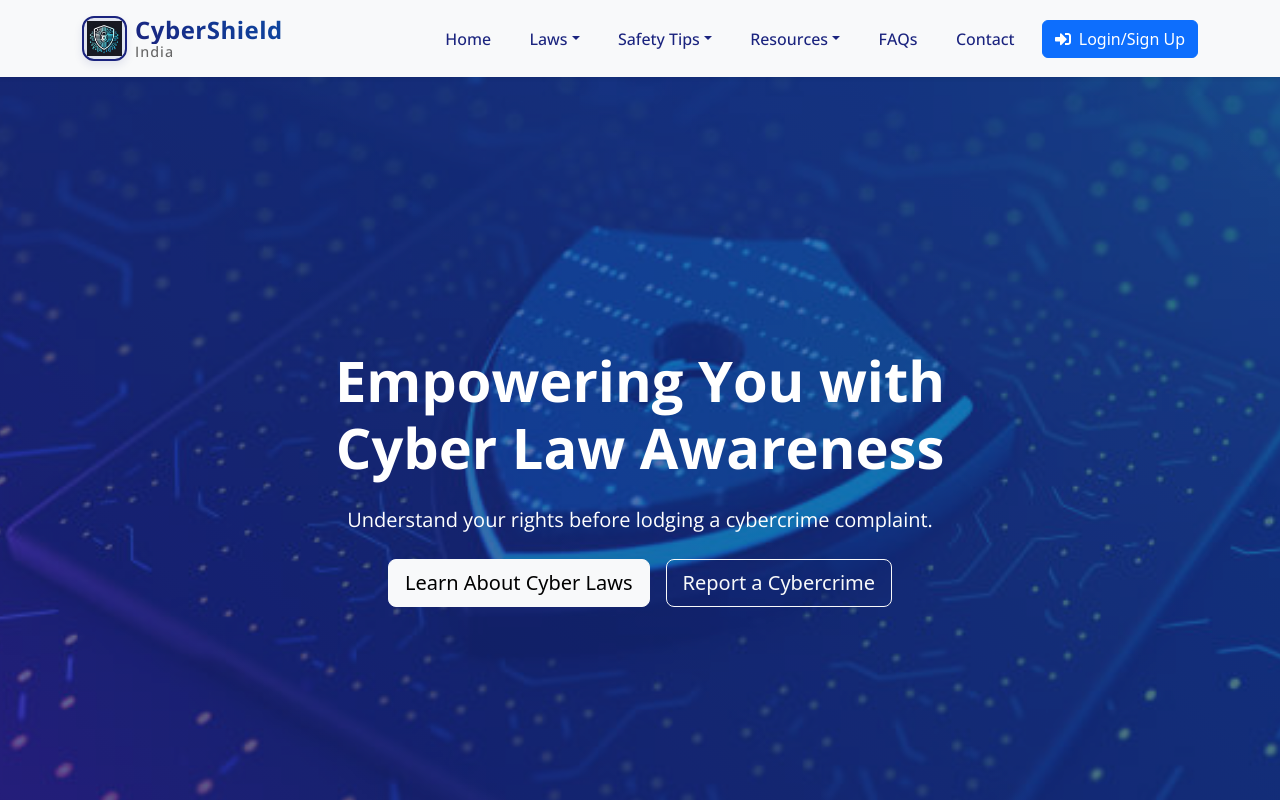
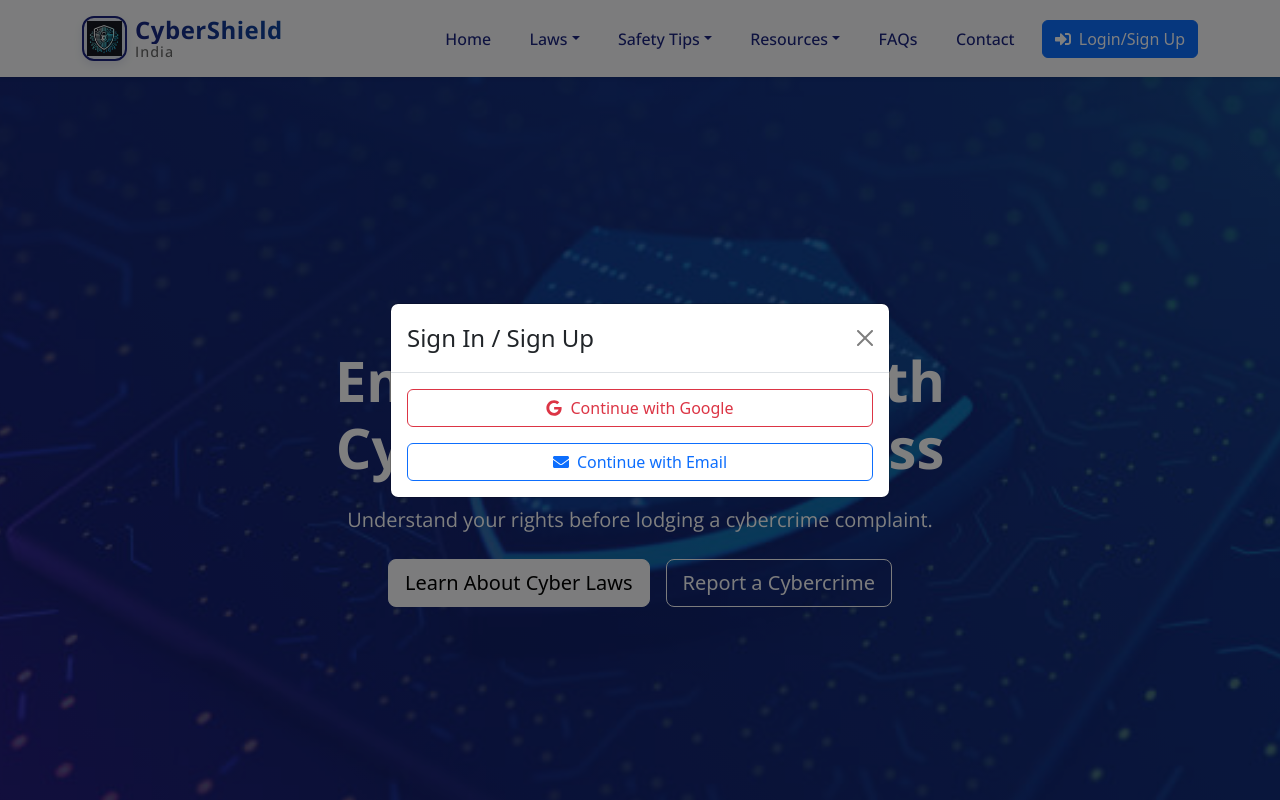
Before and after one commit to shashank-1743/Cybersheild, a React (Create React App) app in the folder frontend/: page / in a window 1280 px wide. Both pictures are taken after a click on the button "Login/Sign Up". Shown: the top 800 px of the page. Built offline with nearby package versions, Linux system fonts and the light colour scheme; no server answers; the HTML template or start-up script is replaced by a standard one.

Commit message:
Fix: Prevent browser autofill in auth form

```diff
--- /dev/null
+++ b/frontend/src/components/AuthModal.jsx
@@ -0,0 +1,162 @@
+import React, { useState } from 'react';
+import { Modal, Button, Form, Alert } from 'react-bootstrap';
+import { FaGoogle, FaEnvelope } from 'react-icons/fa';
+import { auth } from '../firebase';
+import {
+  signInWithPopup,
+  GoogleAuthProvider,
+  createUserWithEmailAndPassword,
+  signInWithEmailAndPassword
+} from 'firebase/auth';
+import { trackButtonClick } from '../utils/analytics';
+
+function AuthModal({ show, onHide }) {
+  const [mode, setMode] = useState('options'); // options, email-signin, email-signup
+  const [email, setEmail] = useState('');
+  const [password, setPassword] = useState('');
+  const [error, setError] = useState('');
+  const [loading, setLoading] = useState(false);
+
+  const handleGoogleSignIn = async () => {
+    try {
+      setLoading(true);
+      setError('');
+      trackButtonClick('login_signup', { method: 'google' });
+      const provider = new GoogleAuthProvider();
+      await signInWithPopup(auth, provider);
+      onHide();
+    } catch (error) {
+      setError('Failed to sign in with Google. Please try again.');
+      console.error('Error signing in with Google:', error);
+    } finally {
+      setLoading(false);
+    }
+  };
+
+  const handleEmailAuth = async (e) => {
+    e.preventDefault();
+    setError('');
+    setLoading(true);
+
+    try {
+      if (mode === 'email-signup') {
+        trackButtonClick('signup', { method: 'email' });
+        await createUserWithEmailAndPassword(auth, email, password);
+      } else {
+        trackButtonClick('login', { method: 'email' });
+        await signInWithEmailAndPassword(auth, email, password);
+      }
+      onHide();
+    } catch (error) {
+      console.error('Auth error:', error);
+      setError(
+        error.code === 'auth/weak-password' ? 'Password should be at least 6 characters' :
+        error.code === 'auth/email-already-in-use' ? 'Email already in use' :
+        error.code === 'auth/invalid-email' ? 'Invalid email address' :
+        error.code === 'auth/user-not-found' ? 'No account found with this email' :
+        error.code === 'auth/wrong-password' ? 'Incorrect password' :
+        'Authentication failed. Please try again.'
+      );
+    } finally {
+      setLoading(false);
+    }
+  };
+
+  const renderOptions = () => (
+    <>
+      <Modal.Header closeButton>
+        <Modal.Title>Sign In / Sign Up</Modal.Title>
+      </Modal.Header>
+      <Modal.Body className="d-grid gap-3">
+        <Button
+          variant="outline-danger"
+          onClick={handleGoogleSignIn}
+          disabled={loading}
+          className="d-flex align-items-center justify-content-center"
+        >
+          <FaGoogle className="me-2" />
+          Continue with Google
+        </Button>
+        <Button
+          variant="outline-primary"
+          onClick={() => setMode('email-signin')}
+          disabled={loading}
+          className="d-flex align-items-center justify-content-center"
+        >
+          <FaEnvelope className="me-2" />
+          Continue with Email
+        </Button>
+      </Modal.Body>
+    </>
+  );
+
+  const renderEmailForm = () => (
+    <>
+      <Modal.Header closeButton>
+        <Modal.Title>
+          {mode === 'email-signin' ? 'Sign In with Email' : 'Create Account'}
+        </Modal.Title>
+      </Modal.Header>
+      <Modal.Body>
+        {error && <Alert variant="danger">{error}</Alert>}
+        <Form onSubmit={handleEmailAuth} autoComplete="off">
+          <Form.Group className="mb-3">
+            <Form.Label>Email address</Form.Label>
+            <Form.Control
+              type="email"
+              placeholder="Enter email"
+              value={email}
+              onChange={(e) => setEmail(e.target.value)}
+              required
+              autoComplete="new-email"
+              name="email"
+            />
+          </Form.Group>
+
+          <Form.Group className="mb-3">
+            <Form.Label>Password</Form.Label>
+            <Form.Control
+              type="password"
+              placeholder="Password"
+              value={password}
+              onChange={(e) => setPassword(e.target.value)}
+              required
+              autoComplete="new-password"
+              name="password"
+            />
+          </Form.Group>
+
+          <div className="d-grid gap-2">
+            <Button variant="primary" type="submit" disabled={loading}>
+              {mode === 'email-signin' ? 'Sign In' : 'Sign Up'}
+            </Button>
+            <Button
+              variant="link"
+              onClick={() => setMode(mode === 'email-signin' ? 'email-signup' : 'email-signin')}
+              disabled={loading}
+            >
+              {mode === 'email-signin'
+                ? "Don't have an account? Sign Up"
+                : "Already have an account? Sign In"}
+            </Button>
+            <Button
+              variant="link"
+              onClick={() => setMode('options')}
+              disabled={loading}
+            >
+              Back to options
+            </Button>
+          </div>
+        </Form>
+      </Modal.Body>
+    </>
+  );
+
+  return (
+    <Modal show={show} onHide={onHide} centered>
+      {mode === 'options' ? renderOptions() : renderEmailForm()}
+    </Modal>
+  );
+}
+
+export default AuthModal;
--- a/frontend/src/components/Navbar.jsx
+++ b/frontend/src/components/Navbar.jsx
@@ -1,24 +1,16 @@
-import React from 'react';
+import React, { useState } from 'react';
 import { Navbar, Nav, Container, Button, NavDropdown } from 'react-bootstrap';
 import { FaExclamationTriangle, FaSignInAlt } from 'react-icons/fa';
 import { Link } from 'react-router-dom';
 import { auth } from '../firebase';
 import { useAuthState } from 'react-firebase-hooks/auth';
-import { signInWithPopup, GoogleAuthProvider, signOut } from 'firebase/auth';
+import { signOut } from 'firebase/auth';
 import { trackButtonClick } from '../utils/analytics';
+import AuthModal from './AuthModal';
 
 function NavigationBar() {
   const [user] = useAuthState(auth);
-
-  const signInWithGoogle = async () => {
-    try {
-      trackButtonClick('login_signup', { method: 'google' });
-      const provider = new GoogleAuthProvider();
-      await signInWithPopup(auth, provider);
-    } catch (error) {
-      console.error('Error signing in with Google:', error);
-    }
-  };
+  const [showAuthModal, setShowAuthModal] = useState(false);
 
   const handleSignOut = async () => {
     try {
@@ -98,7 +90,7 @@ function NavigationBar() {
               <Button
                 variant="primary"
                 className="ms-2 d-flex align-items-center"
-                onClick={signInWithGoogle}
+                onClick={() => setShowAuthModal(true)}
               >
                 <FaSignInAlt className="me-2" />
                 Login/Sign Up
@@ -107,6 +99,11 @@ function NavigationBar() {
           </Nav>
         </Navbar.Collapse>
       </Container>
+
+      <AuthModal
+        show={showAuthModal}
+        onHide={() => setShowAuthModal(false)}
+      />
     </Navbar>
   );
 }
```
